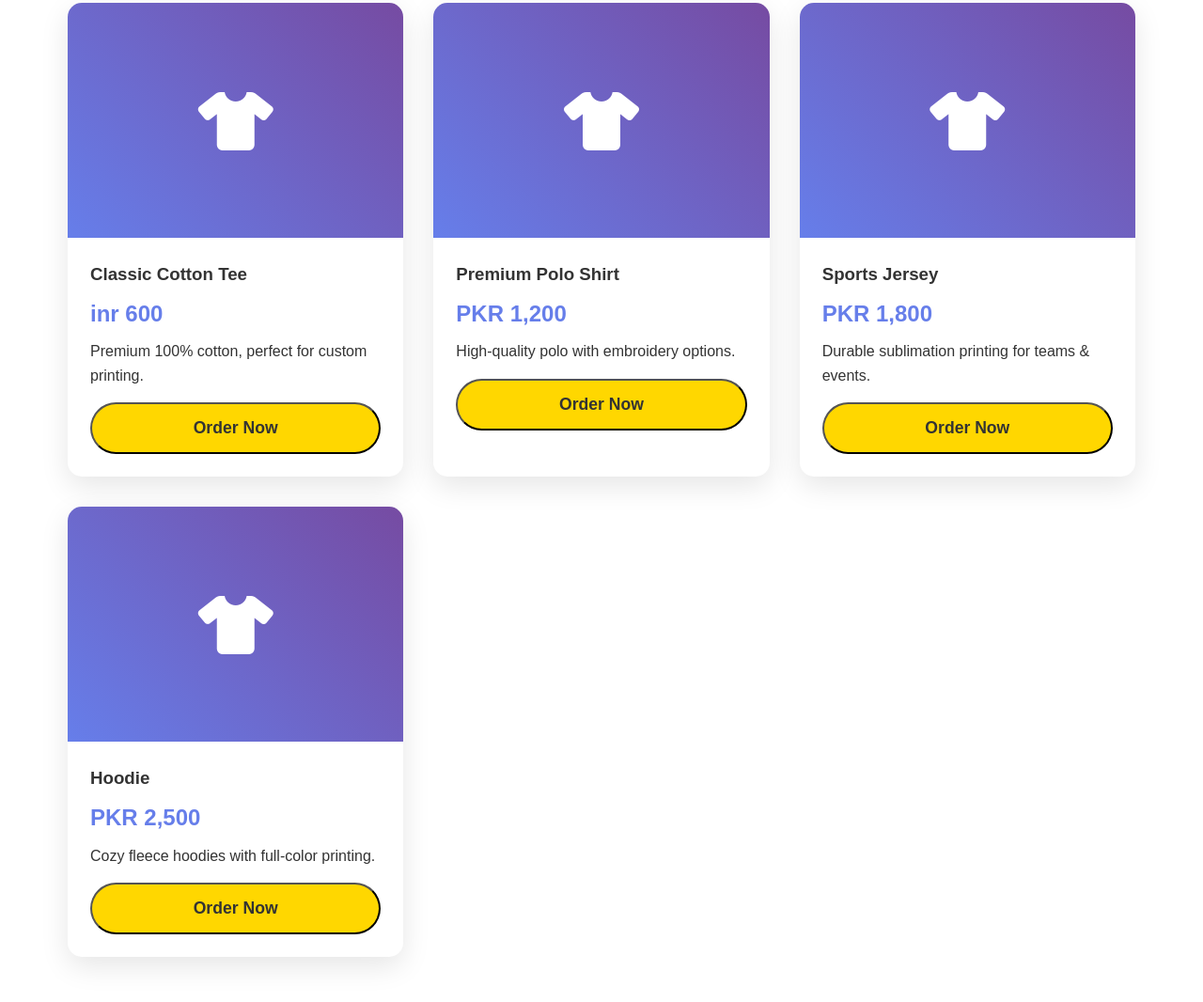
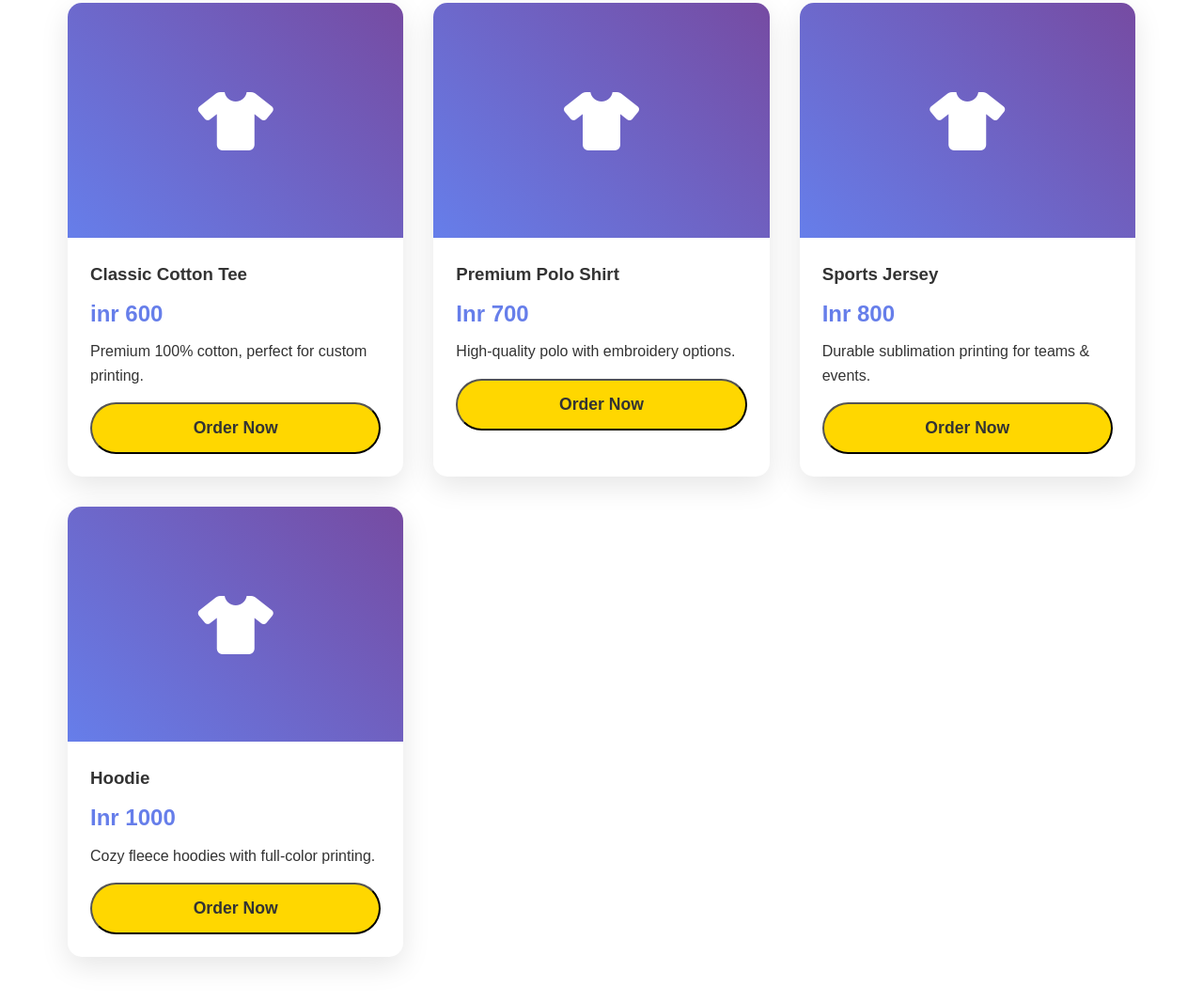
Before and after one commit to za20-design/Zayan-and-uzair-, a plain HTML site: page index.html in a window 1280 px wide. Shown: the part 1809-2875 px from the top of the page at 94% size. Drawn offline with Linux system fonts and the light colour scheme.

Commit message:
Update product prices and delivery location to India

```diff
--- a/index.html
+++ b/index.html
@@ -350,7 +350,7 @@
                         <i class="fas fa-shipping-fast"></i>
                     </div>
                     <h3>Fast Delivery</h3>
-                    <p>Express delivery across Pakistan. Bulk orders in 3-5 days.</p>
+                    <p>Express delivery across Delhi India. Bulk orders in 3-5 days.</p>
                 </div>
             </div>
         </div>
@@ -379,7 +379,7 @@
                     </div>
                     <div class="product-info">
                         <h3>Premium Polo Shirt</h3>
-                        <div class="product-price">PKR 1,200</div>
+                        <div class="product-price">Inr 700</div>
                         <p>High-quality polo with embroidery options.</p>
                         <button class="cta-button" style="width: 100%; margin-top: 1rem;">Order Now</button>
                     </div>
@@ -390,7 +390,7 @@
                     </div>
                     <div class="product-info">
                         <h3>Sports Jersey</h3>
-                        <div class="product-price">PKR 1,800</div>
+                        <div class="product-price">Inr 800</div>
                         <p>Durable sublimation printing for teams & events.</p>
                         <button class="cta-button" style="width: 100%; margin-top: 1rem;">Order Now</button>
                     </div>
@@ -401,7 +401,7 @@
                     </div>
                     <div class="product-info">
                         <h3>Hoodie</h3>
-                        <div class="product-price">PKR 2,500</div>
+                        <div class="product-price">Inr 1000</div>
                         <p>Cozy fleece hoodies with full-color printing.</p>
                         <button class="cta-button" style="width: 100%; margin-top: 1rem;">Order Now</button>
                     </div>
```
